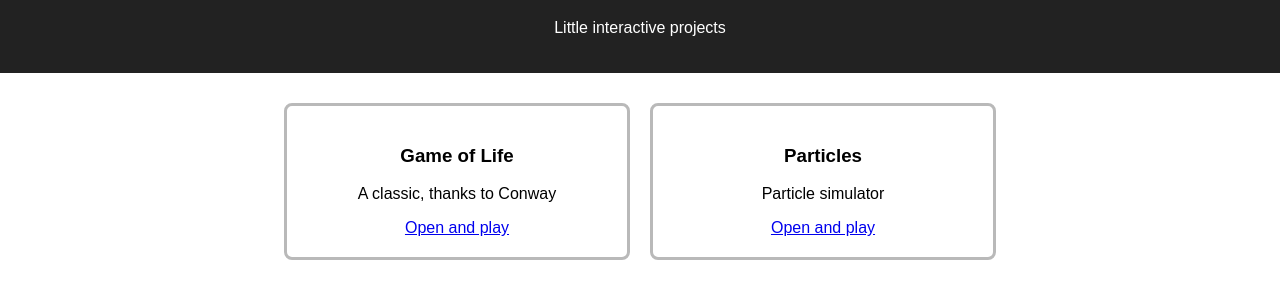
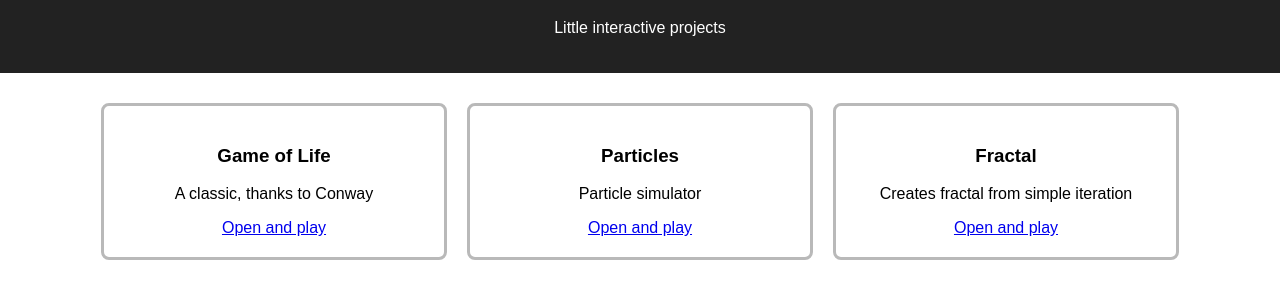
Before and after one commit to ricardoserranost/Portfolio_Ricardo, a plain HTML site: page index.html in a window 1280 px wide. Shown: the part 81-380 px from the top of the page. Drawn offline with Linux system fonts and the light colour scheme.

Commit message:
Added fractal to main index

```diff
--- a/index.html
+++ b/index.html
@@ -25,6 +25,12 @@
             <p>Particle simulator</p>
             <a href="Projects/Particles/index.html" target="_blank">Open and play</a>
         </div>
+
+        <div class="project">
+            <h3>Fractal</h3>
+            <p>Creates fractal from simple iteration</p>
+            <a href="Projects/Fractal/index.html" target="_blank">Open and play</a>
+        </div>
     </main>
 
     <!-- Add libraries if they aren't added in each porject: -->
```
